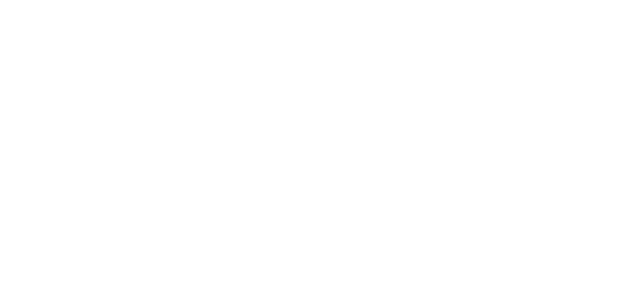
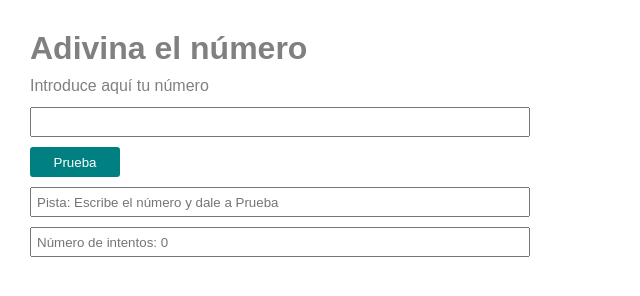
Before and after one commit to Adalab/modulo-2-evaluacion-intermedia-marina-fp, a plain HTML site: page index.html in a window 1280 px wide. Shown: the whole page, without its empty margins (0-640 px from the left). Drawn offline with Linux system fonts and the light colour scheme.

Commit message:
add content to index.html and style to main.css

```diff
--- a/index.html
+++ b/index.html
@@ -3,9 +3,27 @@
   <head>
     <meta charset="utf-8" />
     <link rel="stylesheet" href="styles/main.css" />
-    <title></title>
+    <title>Adivina el número</title>
   </head>
-  <body>
+  <body class="page">
+    <h1 class="game-name">Adivina el número</h1>
+    <form class="game">
+      <label class="attempt-label" for="attempt"
+        >Introduce aquí tu número</label
+      >
+      <input class="attempt-input" id="attempt" type="number" name="attempt" />
+      <button class="try-button">Prueba</button>
+      <input
+        class="clue-input"
+        id="clue"
+        placeholder="Pista: Escribe el número y dale a Prueba"
+      />
+      <input
+        class="total-attempts-input"
+        id="total-attempts"
+        placeholder="Número de intentos: 0"
+      />
+    </form>
     <script type="text/javascript" src="js/main.js"></script>
   </body>
 </html>
--- a/js/main.js
+++ b/js/main.js
@@ -1 +1,5 @@
 'use strict'
+
+function getRandomNumber(max) {
+  return Math.ceil(Math.random() * max);
+  }
--- a/styles/main.css
+++ b/styles/main.css
@@ -6,3 +6,44 @@
   color: inherit;
   text-decoration: none;
 }
+.page {
+  width: 500px;
+  margin: 30px;
+  display: flex;
+  flex-direction: column;
+  justify-content: left;
+  font-family: Arial, Helvetica, sans-serif;
+  color: grey;
+}
+.game-name {
+  margin-bottom: 10px;
+}
+.game {
+  display: flex;
+  flex-direction: column;
+}
+.attempt-label {
+  height: 30px;
+}
+.attempt-input {
+  margin-bottom: 10px;
+  height: 30px;
+}
+.try-button {
+  margin-bottom: 10px;
+  width: 90px;
+  height: 30px;
+  border-radius: 3px;
+  border: 2px solid teal;
+  background-color: teal;
+  color: white;
+}
+.clue-input {
+  margin-bottom: 10px;
+  height: 30px;
+  padding-left: 5px;
+}
+.total-attempts-input {
+  height: 30px;
+  padding-left: 5px;
+}
```
